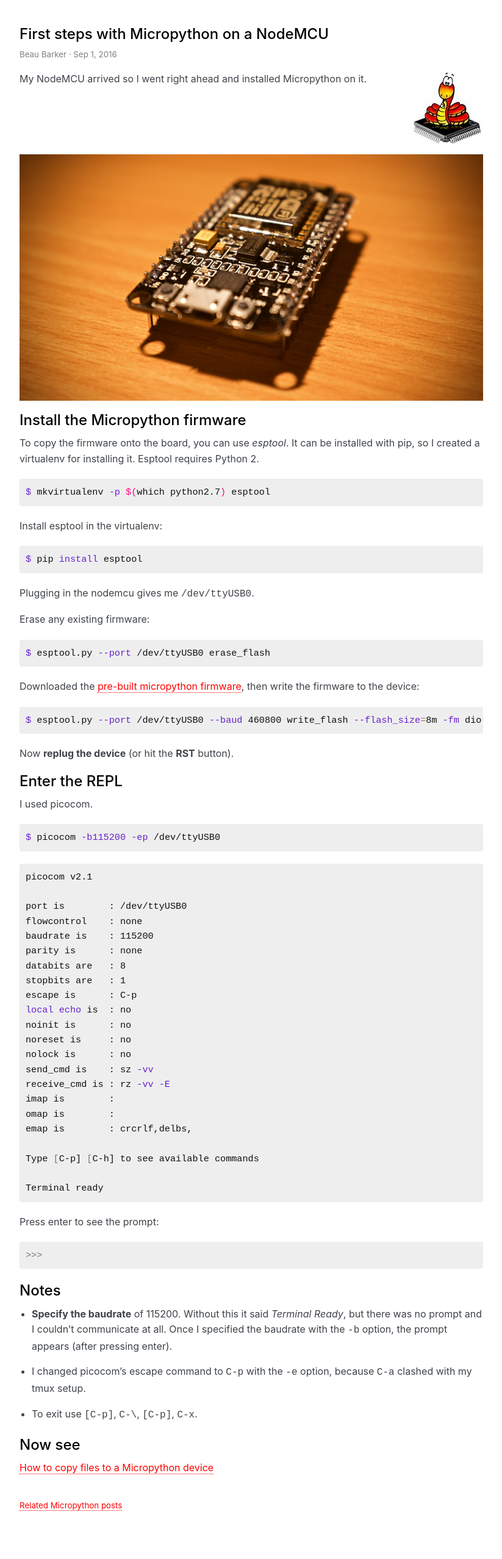
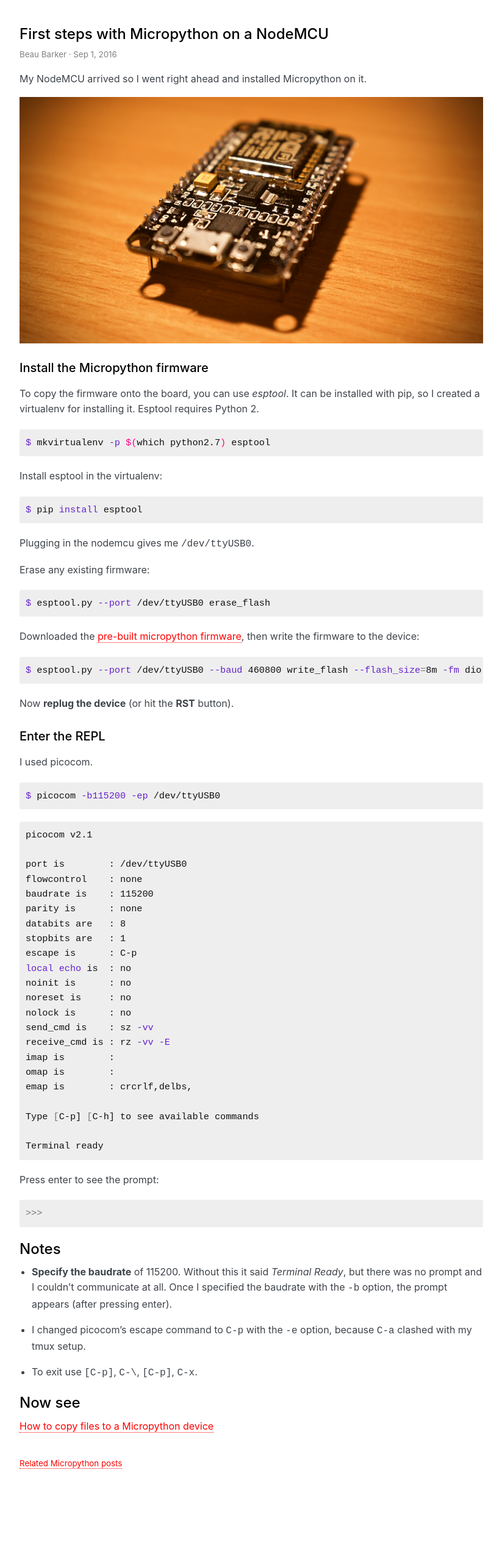
Before and after one commit to explodinglabs/explodinglabs.github.io, a Jekyll site: the page built from _posts/2016-09-01-first-steps-with-micropython.markdown, in a window 1280 px wide. Shown: the whole page at 61% size, without its empty margins (228-1051 px from the left). Built offline with Jekyll 4.4.1, drawn with Linux system fonts in a browser that asks for light colours; some web fonts are replaced; after the commit the page ends 2487 px from its top, so only the background shows below that.

Commit message:
Update a python doc

```diff
--- a/_posts/2016-09-01-first-steps-with-micropython.markdown
+++ b/_posts/2016-09-01-first-steps-with-micropython.markdown
@@ -4,16 +4,11 @@
 category: micropython
 permalink: /micropython/first-steps
 ---
-<div style="float: right" markdown="1">
-![micropython](/assets/micropython.png)
-</div>
-
 My NodeMCU arrived so I went right ahead and installed Micropython on it.
 
 ![nodemcu](/assets/nodemcu.png)
 
-Install the Micropython firmware
-================================
+## Install the Micropython firmware
 
 To copy the firmware onto the board, you can use *esptool*. It can be installed
 with pip, so I created a virtualenv for installing it. Esptool requires Python
@@ -47,8 +42,7 @@
 
 Now **replug the device** (or hit the **RST** button).
 
-Enter the REPL
-==============
+## Enter the REPL
 
 I used picocom.
 
```
